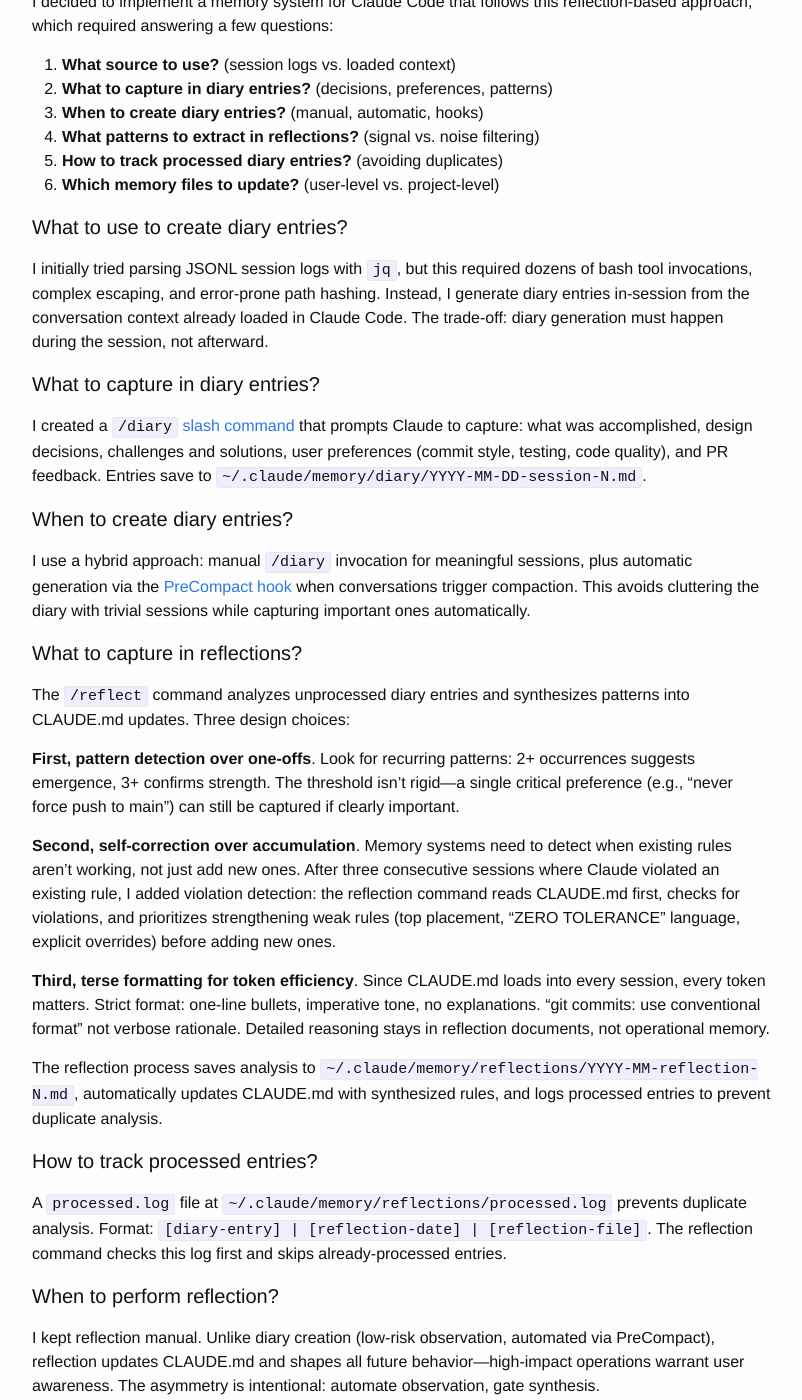
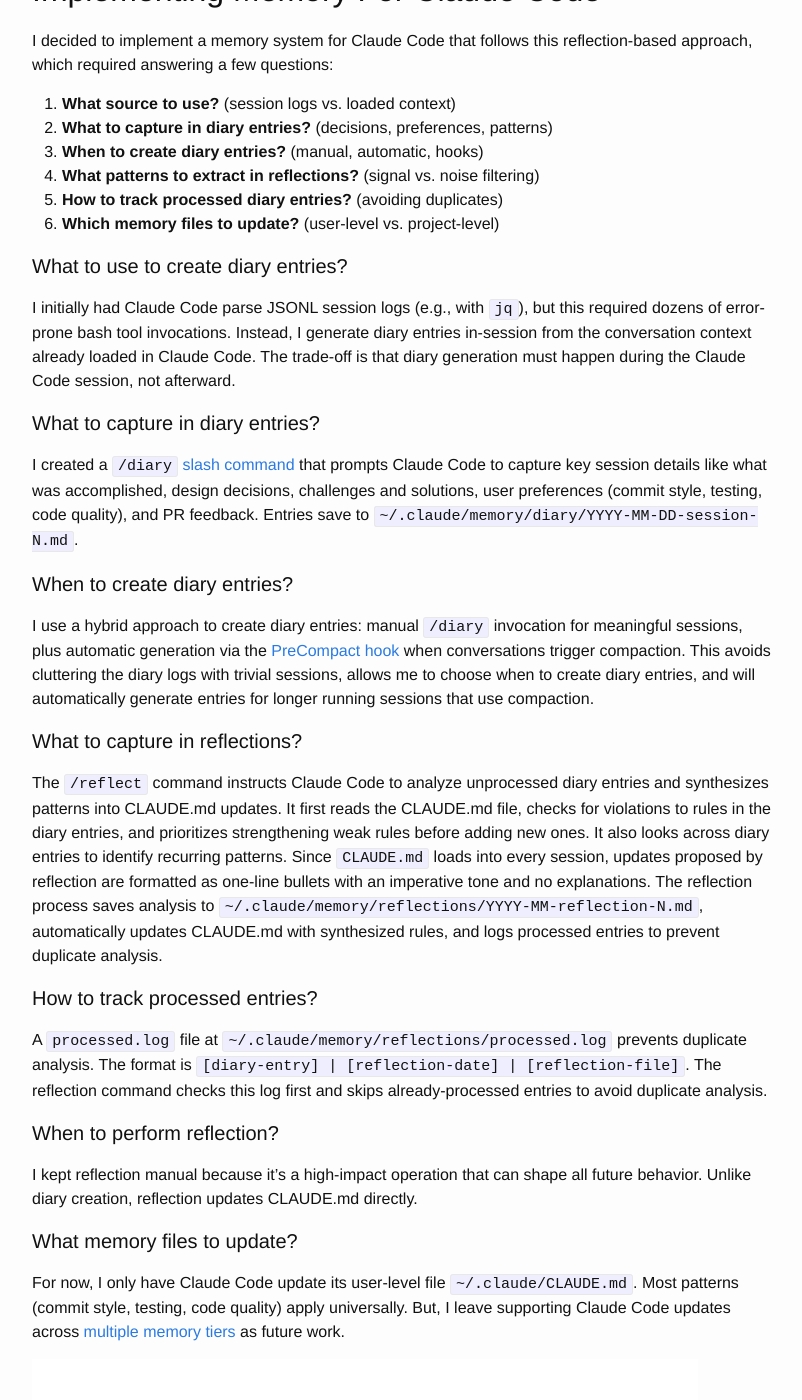
Before and after one commit to rlancemartin/rlancemartin.github.io, a Jekyll site: the page built from _posts/2025-12-01-claude_diary.md, in a window 1280 px wide and 1400 px high, scrolled down 1867 px. Shown: the whole window, without its empty margins (238-1040 px from the left). Built offline with Jekyll 4.4.1, drawn with Linux system fonts in a browser that asks for light colours; Markdown is read by kramdown in place of the engine named in the settings; some of the changed text lies outside the part shown.

Commit message:
update post

```diff
--- a/_posts/2025-12-01-claude_diary.md
+++ b/_posts/2025-12-01-claude_diary.md
@@ -1,14 +1,14 @@
 ---
 layout: post
 comments: false
-title:  "Giving Claude Code Memory"
+title:  "Claude Diary"
 excerpt: "Creating a memory system for Claude Code."
 date:   2025-12-01
 ---
 
 [Lance Martin](https://x.com/RLanceMartin)
 
-Humans refine their skills and learn preferences through experience. But most AI agents today lack this capacity for ["continual learning"](https://www.dwarkesh.com/p/timelines-june-2025). For example, Claude Code relies on users to manually update its [CLAUDE.md memory files](https://code.claude.com/docs/en/memory). I've been experimenting with ways to give Claude Code the ability to learn from experience and update its own memory. I created a sharable [plugin](https://code.claude.com/docs/en/plugins) called [Claude Diary](https://github.com/rlancemartin/claude-diary) that does this.
+Humans refine their skills and learn preferences through experience. But most AI agents lack this capacity for ["continual learning"](https://www.dwarkesh.com/p/timelines-june-2025). For example, Claude Code relies on users to manually update its [CLAUDE.md memory files](https://code.claude.com/docs/en/memory). I created a [plugin](https://code.claude.com/docs/en/plugins) called [Claude Diary](https://github.com/rlancemartin/claude-diary) that gives Claude Code the ability to learn from experience and update its own memory.
 
 <figure>
 <img src="/assets/claude_diary.png" width="90%">
@@ -18,19 +18,21 @@
 
 ## Ways To Think About Agent Memory
 
-To enable this learning, it's useful to first define what experiences and memory mean for agents. The [CoALA paper](https://arxiv.org/pdf/2309.02427) by Sumers et al. (2023) proposes a framework separating "procedural memory" (instructions in the system prompt) from "episodic memory" (past decisions and actions).
+It's useful to first define what experiences and memory mean for agents. The [CoALA paper](https://arxiv.org/pdf/2309.02427) by Sumers et al. (2023) proposes a framework separating "procedural memory" (e.g., instructions in the system prompt) from "episodic memory" (e.g., experiences like past decisions and actions).
 
-Claude Code stores procedural memory in `CLAUDE.md` files (always loaded into context) and logs all sessions to `~/.claude/projects/` in JSONL format. The core challenge is episodic-to-procedural conversion: how do we transform specific past decisions and actions into persistent, general rules that guide future behavior?
+Claude Code stores its procedural memory in `CLAUDE.md` files, which are always loaded into context when a session starts. A history of Claude Code's decisions and actions (e.g., tool call results) persists as messages in context during sessions. Full session histories are also logged to `~/.claude/projects/` in JSONL format.
 
-The [Generative Agents paper](https://arxiv.org/pdf/2304.03442) by Park et al. (2023) demonstrates one approach. Their agents maintain a memory stream of observations and periodically synthesize these into higher-level reflections. The mechanism is straightforward: when the cumulative importance of recent observations exceeds a threshold, the agent generates abstract thoughts that generalize across experiences. These reflections then inform future planning and decisions.
+The core challenge is episodic-to-procedural conversion: how do we transform specific past decisions and actions into persistent, general rules that guide future behavior?
 
-The key insight: reflection converts granular episodic memories (what happened) into abstract procedural knowledge (how to behave). In a [recent interview](https://www.youtube.com/watch?v=IDSAMqip6ms&t=352s), Cat Wu (product lead on Claude Code) mentioned that some Anthropic staff have adopted this pattern—creating diary entries from sessions, then using reflection to identify patterns that warrant updating `CLAUDE.md`.
+The [Generative Agents paper](https://arxiv.org/pdf/2304.03442) by Park et al. (2023) shows one approach. Their agents maintain a memory stream of observations, like our Claude Code sessions logs. They periodically synthesize these into higher-level reflections that generalize across experiences. The reflections then inform future planning and decisions. Reflection converts granular episodic memories (what happened) into abstract procedural knowledge (how to behave).
 
 <figure>
 <img src="/assets/gen_agents.png" width="90%">
 <figcaption>
 </figcaption>
 </figure>
+
+In a [recent interview](https://www.youtube.com/watch?v=IDSAMqip6ms&t=352s), I thought it was very interesting that Cat Wu (product lead on Claude Code) mentioned some Anthropic staff have adopted a similar pattern with Claude Code: create diary entries from Claude Code sessions that summarize key decisions and actions. Then perform reflection over the diary entries to identify patterns that warrant updating long-term memory in `CLAUDE.md`.
 
 ## Implementing Memory For Claude Code
 
@@ -45,39 +47,31 @@
 
 #### What to use to create diary entries?
 
-I initially tried parsing JSONL session logs with `jq`, but this required dozens of bash tool invocations, complex escaping, and error-prone path hashing. Instead, I generate diary entries in-session from the conversation context already loaded in Claude Code. The trade-off: diary generation must happen during the session, not afterward.
+I initially had Claude Code parse JSONL session logs (e.g., with `jq`), but this required dozens of error-prone bash tool invocations. Instead, I generate diary entries in-session from the conversation context already loaded in Claude Code. The trade-off is that diary generation must happen during the Claude Code session, not afterward.
 
 #### What to capture in diary entries?
 
-I created a `/diary` [slash command](https://code.claude.com/docs/en/slash-commands) that prompts Claude to capture: what was accomplished, design decisions, challenges and solutions, user preferences (commit style, testing, code quality), and PR feedback. Entries save to `~/.claude/memory/diary/YYYY-MM-DD-session-N.md`.
+I created a `/diary` [slash command](https://code.claude.com/docs/en/slash-commands) that prompts Claude Code to capture key session details like what was accomplished, design decisions, challenges and solutions, user preferences (commit style, testing, code quality), and PR feedback. Entries save to `~/.claude/memory/diary/YYYY-MM-DD-session-N.md`.
 
 #### When to create diary entries?
 
-I use a hybrid approach: manual `/diary` invocation for meaningful sessions, plus automatic generation via the [PreCompact hook](https://code.claude.com/docs/en/hooks-guide#hook-events-overview) when conversations trigger compaction. This avoids cluttering the diary with trivial sessions while capturing important ones automatically.
+I use a hybrid approach to create diary entries: manual `/diary` invocation for meaningful sessions, plus automatic generation via the [PreCompact hook](https://code.claude.com/docs/en/hooks-guide#hook-events-overview) when conversations trigger compaction. This avoids cluttering the diary logs with trivial sessions, allows me to choose when to create diary entries, and will automatically generate entries for longer running sessions that use compaction.
 
 #### What to capture in reflections?
 
-The `/reflect` command analyzes unprocessed diary entries and synthesizes patterns into CLAUDE.md updates. Three design choices:
-
-**First, pattern detection over one-offs**. Look for recurring patterns: 2+ occurrences suggests emergence, 3+ confirms strength. The threshold isn't rigid—a single critical preference (e.g., "never force push to main") can still be captured if clearly important.
-
-**Second, self-correction over accumulation**. Memory systems need to detect when existing rules aren't working, not just add new ones. After three consecutive sessions where Claude violated an existing rule, I added violation detection: the reflection command reads CLAUDE.md first, checks for violations, and prioritizes strengthening weak rules (top placement, "ZERO TOLERANCE" language, explicit overrides) before adding new ones.
-
-**Third, terse formatting for token efficiency**. Since CLAUDE.md loads into every session, every token matters. Strict format: one-line bullets, imperative tone, no explanations. "git commits: use conventional format" not verbose rationale. Detailed reasoning stays in reflection documents, not operational memory.
-
-The reflection process saves analysis to `~/.claude/memory/reflections/YYYY-MM-reflection-N.md`, automatically updates CLAUDE.md with synthesized rules, and logs processed entries to prevent duplicate analysis.
+The `/reflect` command instructs Claude Code to analyze unprocessed diary entries and synthesizes patterns into CLAUDE.md updates. It first reads the CLAUDE.md file, checks for violations to rules in the diary entries, and prioritizes strengthening weak rules before adding new ones. It also looks across diary entries to identify recurring patterns. Since `CLAUDE.md` loads into every session, updates proposed by reflection are formatted as one-line bullets with an imperative tone and no explanations. The reflection process saves analysis to `~/.claude/memory/reflections/YYYY-MM-reflection-N.md`, automatically updates CLAUDE.md with synthesized rules, and logs processed entries to prevent duplicate analysis.
 
 #### How to track processed entries?
 
-A `processed.log` file at `~/.claude/memory/reflections/processed.log` prevents duplicate analysis. Format: `[diary-entry] | [reflection-date] | [reflection-file]`. The reflection command checks this log first and skips already-processed entries.
+A `processed.log` file at `~/.claude/memory/reflections/processed.log` prevents duplicate analysis. The format is `[diary-entry] | [reflection-date] | [reflection-file]`. The reflection command checks this log first and skips already-processed entries to avoid duplicate analysis.
 
 #### When to perform reflection?
 
-I kept reflection manual. Unlike diary creation (low-risk observation, automated via PreCompact), reflection updates CLAUDE.md and shapes all future behavior—high-impact operations warrant user awareness. The asymmetry is intentional: automate observation, gate synthesis.
+I kept reflection manual because it's a high-impact operation that can shape all future behavior. Unlike diary creation, reflection updates CLAUDE.md directly.
 
 #### What memory files to update?
 
-For now, just user-level `~/.claude/CLAUDE.md`. Most patterns (commit style, testing, code quality) apply universally. Claude Code supports [multiple memory tiers](https://code.claude.com/docs/en/memory)—project-level memory for context-appropriate rules is future work.
+For now, I only have Claude Code update its user-level file `~/.claude/CLAUDE.md`. Most patterns (commit style, testing, code quality) apply universally. But, I leave supporting Claude Code updates across [multiple memory tiers](https://code.claude.com/docs/en/memory) as future work.
 
 <figure>
 <img src="/assets/claude_diary_flow.png" width="90%">
@@ -95,8 +89,4 @@
 
 ## Conclusion
 
-Claude Diary is just one simple attempt to convert raw Claude Sessions into long-term memory updates.
-
-If you try it, run `/diary` after a substantive session, then `/reflect` after a few diary entries accumulate. Watch your `CLAUDE.md` evolve.
-
-The code is available at [github.com/rlancemartin/claude-diary](https://github.com/rlancemartin/claude-diary).
+Claude Diary is just one simple attempt to convert raw Claude Sessions into long-term memory updates. The decisions summarized above capture a first attempt at converting episodic memories into procedural knowledge, but there is considerable room for improvement as noted [here](https://github.com/rlancemartin/claude-diary?tab=readme-ov-file#future-work). The code is available at [here](https://github.com/rlancemartin/claude-diary).
```
